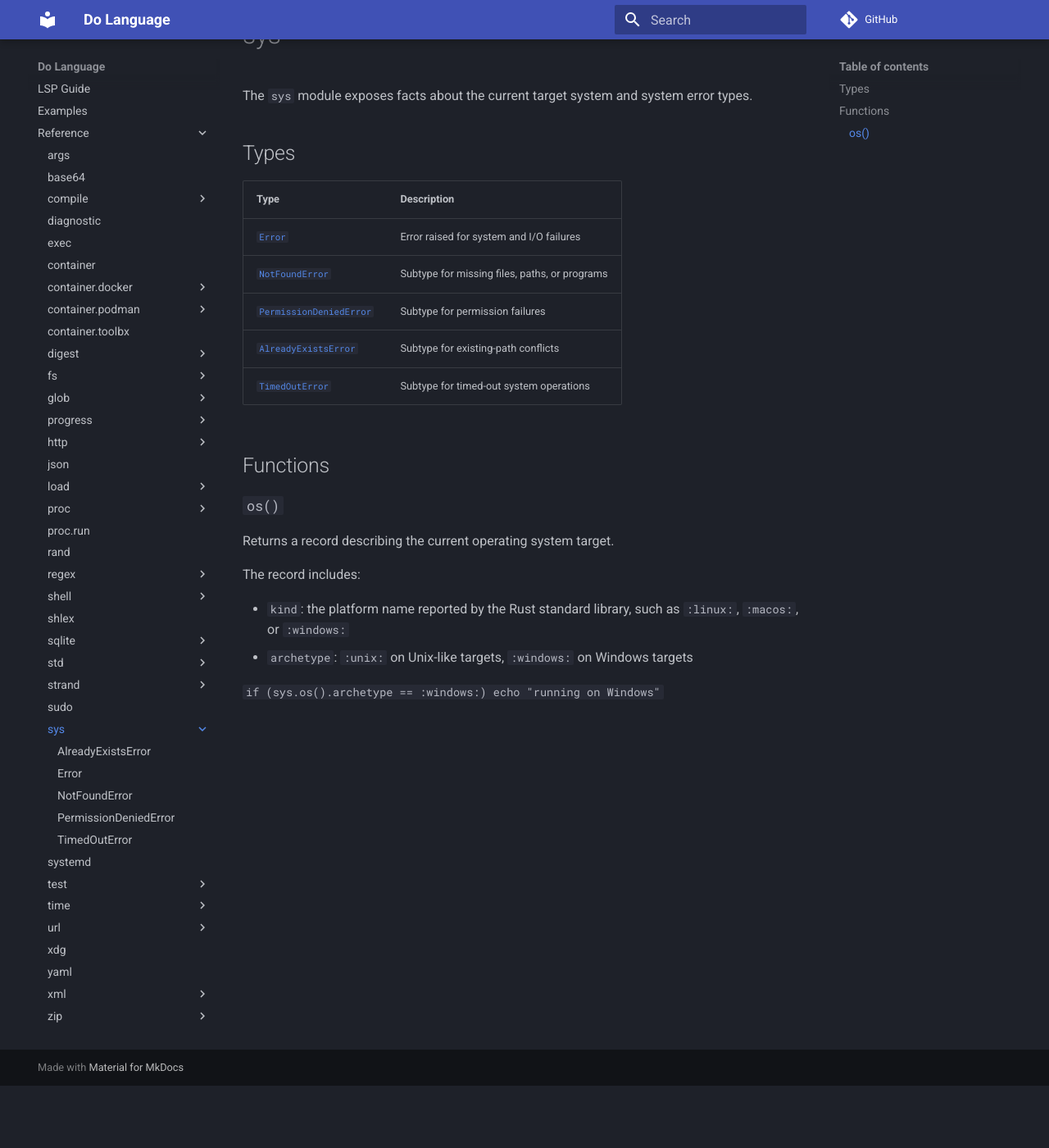
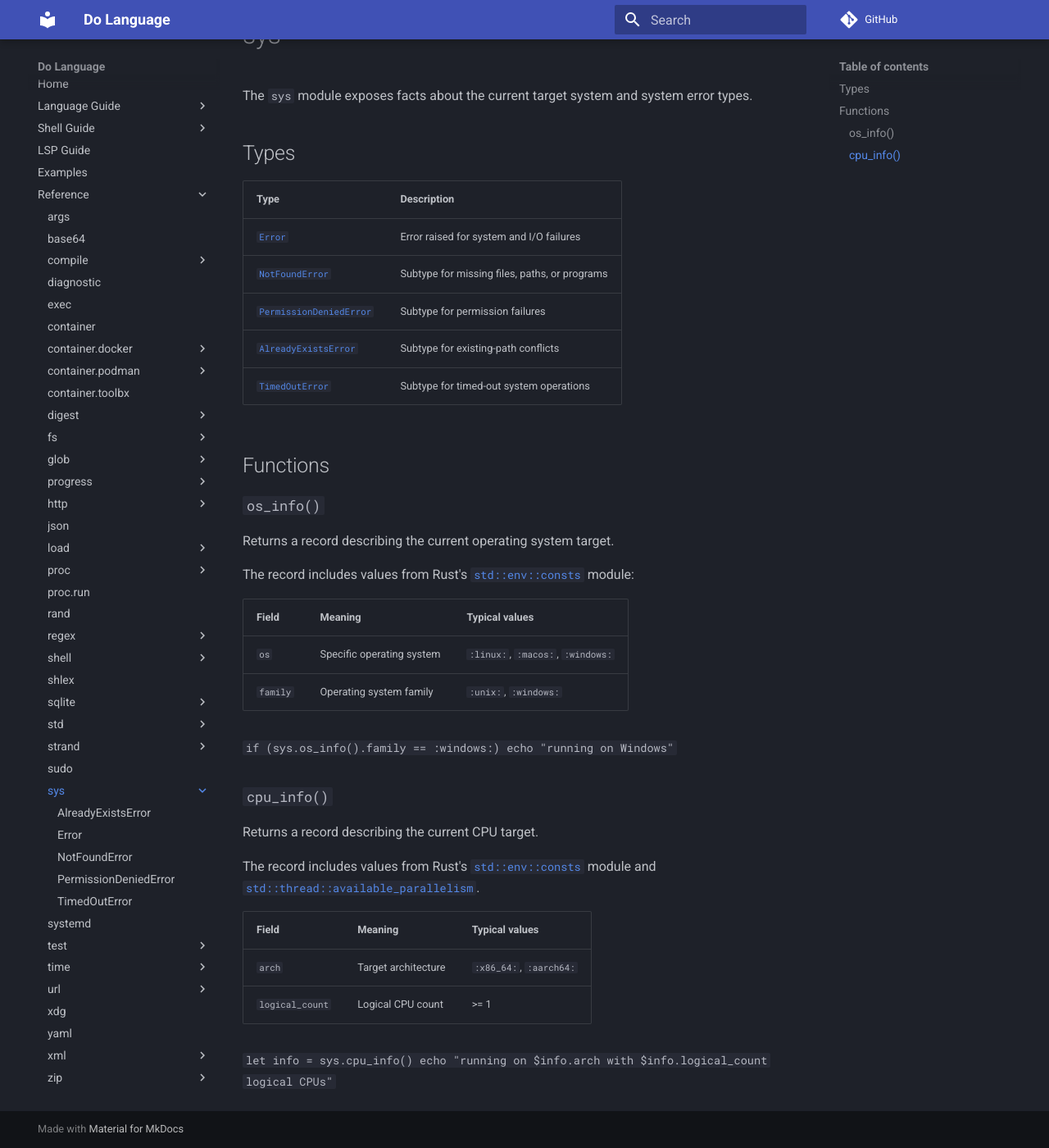
Before and after one commit to dolang-org/dolang, an MkDocs documentation site: the page built from docs/api/sys/index.md, in a window 1280 px wide and 1400 px high, scrolled down 76 px. Shown: the whole window at 82% size. Built offline with MkDocs 1.6.1 and Material for MkDocs 9.7.7, drawn with Linux system fonts in a browser that asks for light colours; comment, search, counter and statistics services are not loaded.

Commit message:
More sys stuff

````diff
--- a/docs/api/sys/index.md
+++ b/docs/api/sys/index.md
@@ -15,17 +15,39 @@
 
 ## Functions
 
-### `os()`
+### `os_info()`
 
 Returns a record describing the current operating system target.
 
-The record includes:
+The record includes values from Rust's
+[`std::env::consts`](https://doc.rust-lang.org/std/env/consts/index.html)
+module:
 
-- `kind`: the platform name reported by the Rust standard library, such as
-  `:linux:`, `:macos:`, or `:windows:`
-- `archetype`: `:unix:` on Unix-like targets, `:windows:` on Windows targets
+| Field    | Meaning                   | Typical values                    |
+| -------- | ------------------------- | --------------------------------- |
+| `os`     | Specific operating system | `:linux:`, `:macos:`, `:windows:` |
+| `family` | Operating system family   | `:unix:`, `:windows:`             |
 
 ```
-if (sys.os().archetype == :windows:)
+if (sys.os_info().family == :windows:)
   echo "running on Windows"
 ```
+
+### `cpu_info()`
+
+Returns a record describing the current CPU target.
+
+The record includes values from Rust's
+[`std::env::consts`](https://doc.rust-lang.org/std/env/consts/index.html) module
+and
+[`std::thread::available_parallelism`](https://doc.rust-lang.org/std/thread/fn.available_parallelism.html).
+
+| Field           | Meaning             | Typical values          |
+| --------------- | ------------------- | ----------------------- |
+| `arch`          | Target architecture | `:x86_64:`, `:aarch64:` |
+| `logical_count` | Logical CPU count   | >= 1                    |
+
+```
+let info = sys.cpu_info()
+echo "running on $info.arch with $info.logical_count logical CPUs"
+```
````
Also changed, not shown: docs/api/fs/direntry.md (+1 -1 lines), 16 other files.
